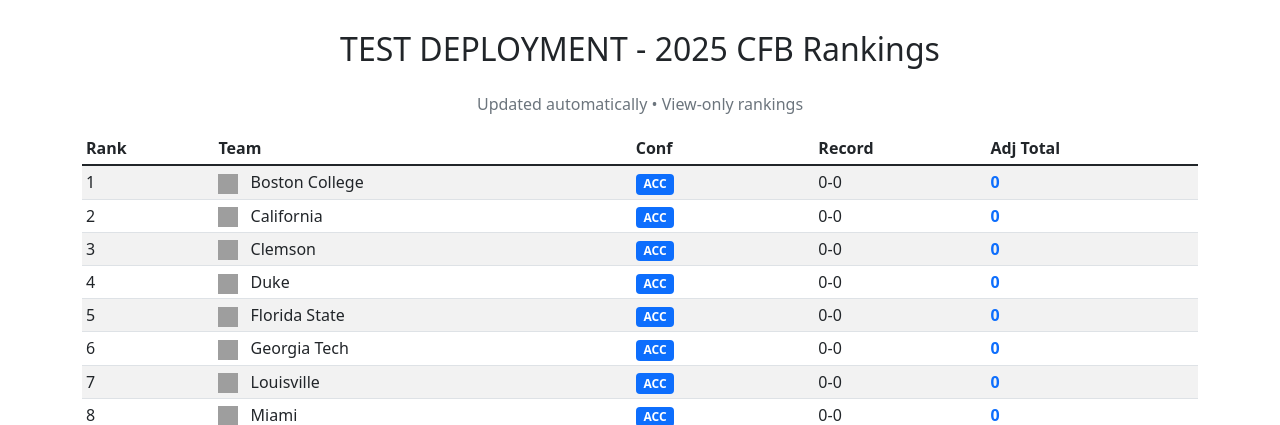
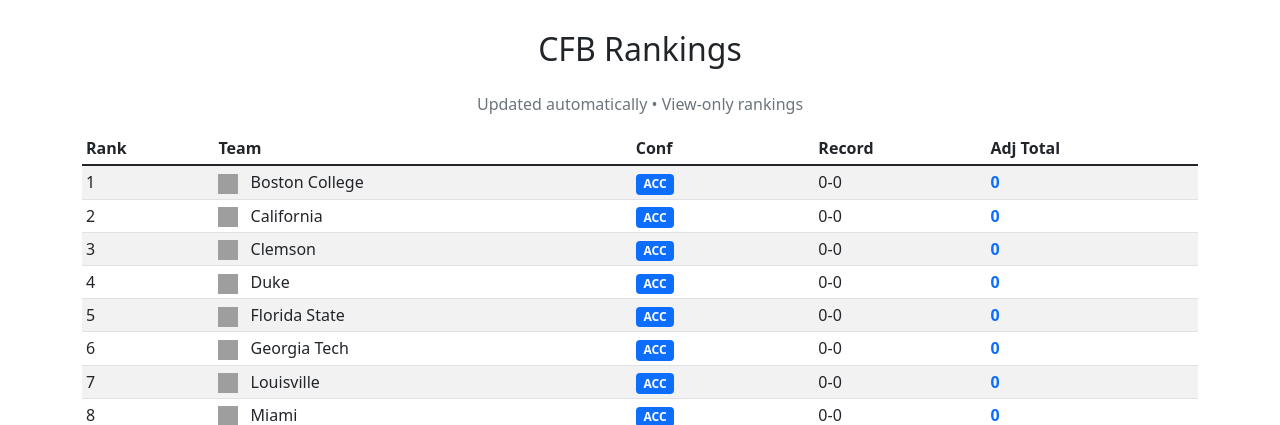
Before and after one commit to 0wlbear/cfb-rankings, a Flask app: page / in a window 1280 px wide. Shown: the part 64-489 px from the top of the page. Run offline with Flask 3, Linux system fonts and the light colour scheme; grey boxes are pictures that could not be loaded.

Commit message:
Remove test deployment text - pipeline confirmed working

```diff
--- a/templates/public.html
+++ b/templates/public.html
@@ -3,7 +3,7 @@
 {% block content %}
 <div class="row">
     <div class="col-md-12">
-        <h2 class="text-center mb-4">TEST DEPLOYMENT - 2025 CFB Rankings</h2>
+        <h2 class="text-center mb-4">CFB Rankings</h2>
         <p class="text-center text-muted">Updated automatically • View-only rankings</p>
 
         <div class="table-responsive">
```
